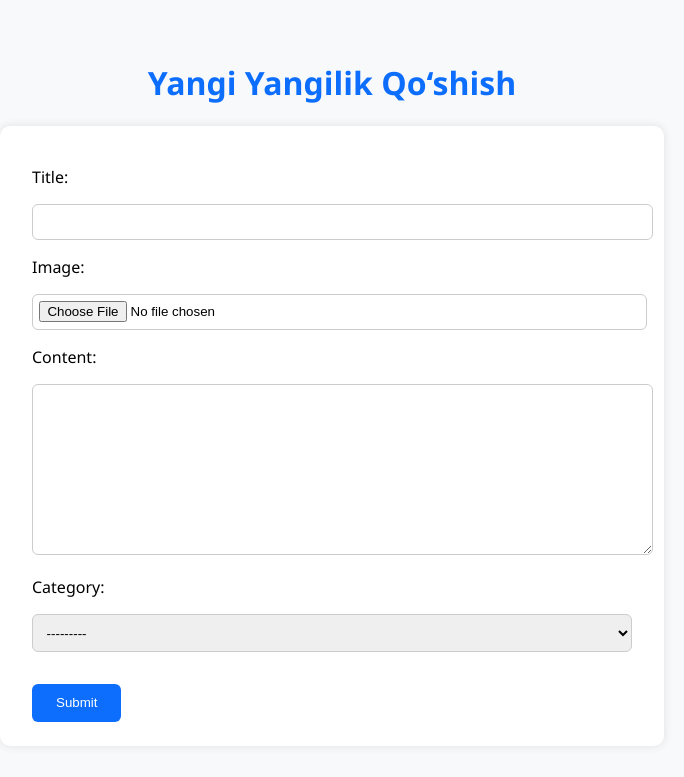
After one commit to shoxrux1905/django_news, a Django app: page /add/ in a window 1280 px wide. The commit adds this page. Shown: the top 777 px of the page, without its empty margins (308-992 px from the left). Run offline with Django 5.2, Linux system fonts and the light colour scheme; data that the repository does not hold is empty.

Commit message:
forms added

```diff
--- /dev/null
+++ b/news/forms.py
@@ -0,0 +1,15 @@
+
+from django import forms
+
+from news.models import Category, New
+
+class AddNewsForm(forms.ModelForm) :
+
+    title = forms.CharField(widget=forms.TextInput(attrs={'class': 'form-control'}))
+    image = forms.ImageField(widget=forms.FileInput(attrs={'class': 'form-control'}))
+    content = forms.CharField(widget=forms.Textarea(attrs={'class': 'form-control'}))
+    category = forms.ModelChoiceField(widget=forms.Select(attrs={'class': 'form-control'}), queryset=Category.objects.all())
+
+    class Meta :
+        model = New
+        fields = ['title', 'image', 'content', 'category']
--- a/news/urls.py
+++ b/news/urls.py
@@ -1,8 +1,13 @@
 from django.urls import path
 
-from news.views import news_list, news_detail
+from news import views
+from news.views import add_news, news_list, news_detail
 
 urlpatterns = [
     path('', news_list, name='home'),
-    path('news/<int:pk>/', news_detail, name='detail')
+    path('news/<int:pk>/', news_detail, name='detail'),
+    path('add/', add_news, name='add_news'),
+    path('edit/<int:pk>/', views.edit_news, name='edit_news'),
+    path('delete/<int:pk>/', views.delete_news, name='delete_news'),
+
 ]
--- a/news/views.py
+++ b/news/views.py
@@ -1,5 +1,8 @@
-from django.shortcuts import render
 
+from django.shortcuts import redirect, render
+from django.urls import reverse
+
+from news.forms import AddNewsForm
 from news.models import New, Category
 from django.shortcuts import get_object_or_404
 
@@ -15,11 +18,57 @@ def news_list(request) :
 
 def news_detail(request, pk) :
     news = get_object_or_404(New, id=pk)
+    categories = Category.objects.all()
     context = {
-        'news' : news
+        'news' : news,
+        'categories': categories,
     }
 
     return render(request, 'detail.html', context)
 
-class Meta :
-    ordering = ['-id']
+def add_news(request) :
+    news_form = AddNewsForm()
+    categories = Category.objects.all()
+    data = {
+        'categories': categories,
+        'news_form': news_form,
+    }
+    if request.method == 'GET':
+        return render(request, 'add_news.html', data)
+    elif request.method == 'POST':
+        form = AddNewsForm(request.POST, request.FILES)
+        if form.is_valid():
+            form.save()
+        else:
+            print(form.errors)
+        return redirect(reverse('home'))
+
+
+def edit_news(request, pk):
+    news = get_object_or_404(New, pk=pk)
+    categories = Category.objects.all()
+
+    if request.method == 'POST':
+        news.title = request.POST['title']
+        news.content = request.POST['content']
+        news.category_id = request.POST['category']
+
+        if 'image' in request.FILES:
+            news.image = request.FILES['image']
+
+        news.save()
+        return redirect('detail', news.id)
+
+    return render(request, 'edit_news.html', {
+        'news': news,
+        'categories': categories
+    })
+
+def delete_news(request, pk):
+    news = get_object_or_404(New, pk=pk)
+
+    if request.method == 'POST':
+        news.delete()
+        return redirect('home')
+
+    return render(request, 'delete_news.html', {'news': news})
--- /dev/null
+++ b/templates/add_news.html
@@ -0,0 +1,72 @@
+<!DOCTYPE html>
+<html lang="uz">
+  <head>
+    <meta charset="UTF-8" />
+    <meta name="viewport" content="width=device-width, initial-scale=1.0" />
+    <title>Yangilik Qo‘shish</title>
+    <style>
+      body {
+        font-family: 'Segoe UI', sans-serif;
+        background-color: #f8f9fa;
+        padding: 2rem;
+      }
+
+      h1 {
+        text-align: center;
+        color: #0d6efd;
+      }
+
+      form {
+        max-width: 600px;
+        margin: auto;
+        background: white;
+        padding: 1.5rem 2rem;
+        border-radius: 10px;
+        box-shadow: 0 0 10px rgba(0, 0, 0, 0.1);
+      }
+
+      input,
+      textarea,
+      select {
+        width: 100%;
+        padding: 0.6rem;
+        margin-top: 1rem;
+        border: 1px solid #ccc;
+        border-radius: 6px;
+      }
+
+      button {
+        margin-top: 1rem;
+        background-color: #0d6efd;
+        color: white;
+        padding: 0.7rem 1.5rem;
+        border: none;
+        border-radius: 6px;
+      }
+
+      .note {
+        font-size: 0.9rem;
+        color: #666;
+        text-align: center;
+        margin-top: 0.5rem;
+      }
+
+      input[type='file'] {
+        padding: 0.4rem;
+      }
+    </style>
+  </head>
+  <body>
+    <h1>Yangi Yangilik Qo‘shish</h1>
+
+    <form method="POST" enctype="multipart/form-data">
+      <!-- Sarlavha -->
+      {% csrf_token %}
+      {{ news_form.as_p }}
+
+      <!-- Yuborish -->
+      <button type="submit">Submit</button>
+    </form>
+
+  </body>
+</html>
--- a/templates/detail.html
+++ b/templates/detail.html
@@ -2,7 +2,6 @@
 
 {% extends 'base.html' %}
 {% block content %}
-
   <html lang="en">
     <head>
       <meta charset="UTF-8" />
@@ -75,10 +74,11 @@
         <p>{{ news.content }}</p>
 
         <a href="{% url 'home' %}" class="back-btn">Ortga</a>
+        <a href="{% url 'edit_news' news.id %}" class="btn btn-warning">✏️ Tahrirlash</a>
 
 
         </div>
+      </div>
     </body>
   </html>
-
-{% endblock content %}
+{% endblock %}
```
Also changed, not shown: templates/base.html (+64 -7 lines), templates/delete_news.html (added, +24 -0 lines), templates/edit_news.html (added, +35 -0 lines), templates/index.html (+12 -2 lines). Lines whose indentation alone changed are shown as unchanged.
